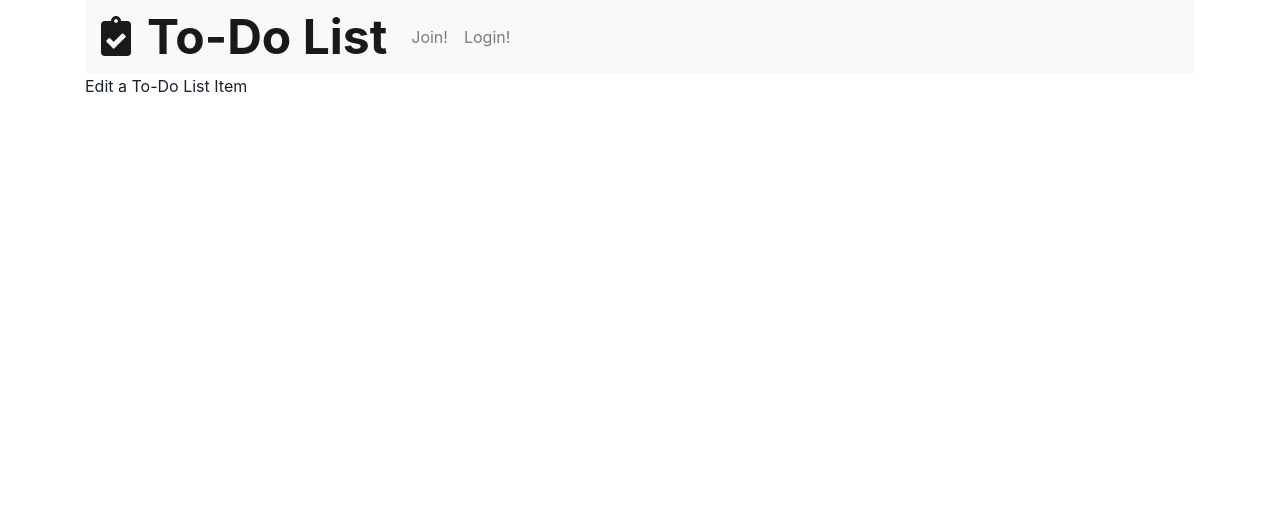
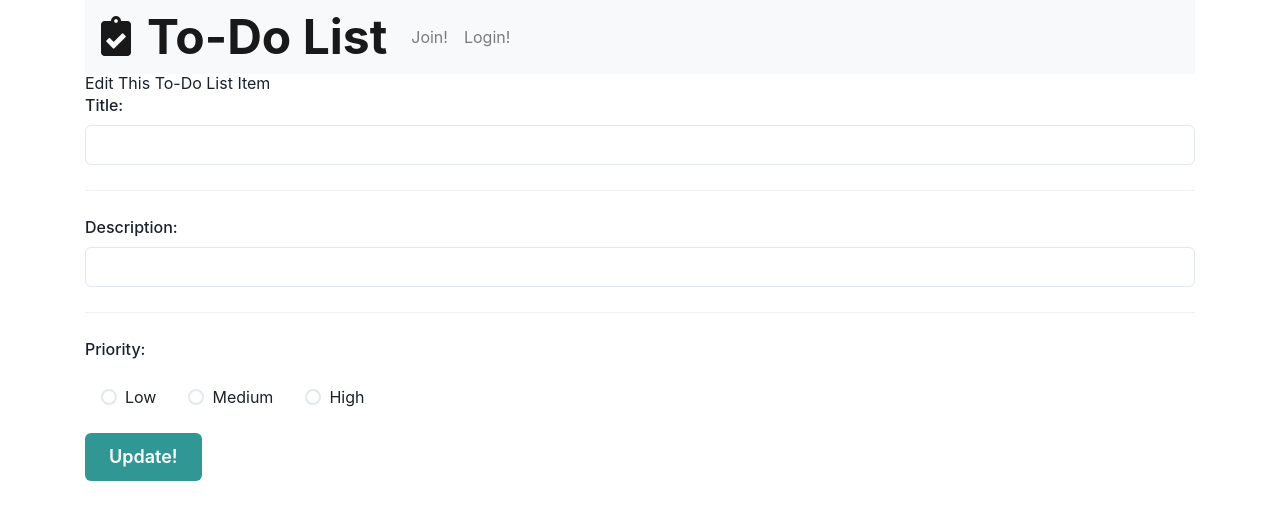
Before and after one commit to tchestnut85/to-do-app, a React (Create React App) app in the folder client/: page /edit/1 in a window 1280 px wide. Shown: the top 520 px of the page. Built offline with nearby package versions, Linux system fonts and the light colour scheme.

Commit message:
Setup the edit-todos page using Chakra-UI components for the form elements. Also updated the edit button on the TodoList page to route to the ID of the todo-item so it can be updated.

```diff
--- a/client/src/pages/CreateTodos.js
+++ b/client/src/pages/CreateTodos.js
@@ -19,7 +19,7 @@ const CreateTodo = () => {
 	// Function to update the todo state from the form input
 	const handleChange = event => {
 		const { name, value } = event.target;
-
+		console.log(name, value);
 		setTodoState({
 			...todoState,
 			userId: userId,
--- a/client/src/pages/EditTodos.js
+++ b/client/src/pages/EditTodos.js
@@ -1,10 +1,107 @@
-import React from 'react';
+import {
+	Button,
+	Center,
+	Divider,
+	FormControl,
+	FormErrorMessage,
+	FormLabel,
+	Input,
+	Radio,
+	RadioGroup,
+	Stack,
+} from '@chakra-ui/react';
+import React, { useState } from 'react';
+
+import { useParams } from 'react-router-dom';
 
 const EditTodo = () => {
+	// Todo - query for the to-do item to edit using the useParams hook and use that data to populate the values of the form input elements
+
+	const [todoState, setTodoState] = useState({
+		title: '',
+		description: '',
+		priority: '',
+		completed: false,
+		userId: '',
+	});
+
+	const [priorityLevel, setPriorityLevel] = useState('');
+
+	// ToDo - need to setup the handlesubmit function
+	const handleSubmit = {};
+
+	const handleChange = event => {
+		const { name, value } = event.target;
+		console.log(name, value);
+		setTodoState({
+			...todoState,
+			priority: priorityLevel,
+			[name]: value,
+		});
+	};
+	console.log(todoState);
+
 	return (
 		<main>
+			<h2>Edit This To-Do List Item</h2>
 			<section>
-                <p>Edit a To-Do List Item</p>
+				<form
+				// onSubmit={handleSubmit}
+				>
+					<FormControl action=''>
+						<FormLabel htmlFor='title'>Title:</FormLabel>
+						<Input
+							type='text'
+							className='form-control'
+							id='title'
+							name='title'
+							value={todoState.title}
+							onChange={handleChange}
+						/>
+
+						<Center height='50px'>
+							<Divider orientation='horizontal' />
+						</Center>
+
+						<FormLabel htmlFor='description'>Description:</FormLabel>
+						<Input
+							type='text'
+							className='form-control'
+							id='description'
+							name='description'
+							value={todoState.description}
+							onChange={handleChange}
+						/>
+
+						<Center height='50px'>
+							<Divider orientation='horizontal' />
+						</Center>
+
+						<FormLabel htmlFor='priority'>Priority:</FormLabel>
+						<RadioGroup
+							id='priority'
+							name='priority'
+							defaultValue={todoState.priority}
+							onChange={setPriorityLevel}
+							direction='row'
+						>
+							<Radio name='priority' padding={4} value='low' colorScheme='cyan'>
+								Low
+							</Radio>
+							<Radio name='priority' padding={4} value='medium' colorScheme='teal'>
+								Medium
+							</Radio>
+							<Radio name='priority' padding={4} value='high' colorScheme='purple'>
+								High
+							</Radio>
+						</RadioGroup>
+
+						<FormErrorMessage></FormErrorMessage>
+						<Button type='submit' colorScheme='teal' size='lg'>
+							Update!
+						</Button>
+					</FormControl>
+				</form>
 			</section>
 		</main>
 	);
--- a/client/src/pages/TodoList.js
+++ b/client/src/pages/TodoList.js
@@ -58,7 +58,7 @@ const TodoList = () => {
 										Priority Level: {capitalizeStr(todoItem.priority)}
 									</p>
 									<div>
-										<Link to='/edit/:id' className='btn btn-info'>
+										<Link to={`/edit/${todoItem._id}`} className='btn btn-info'>
 											Edit
 										</Link>
 										<button className='btn btn-danger'>Delete</button>
```
Lines whose indentation alone changed are shown as unchanged.
